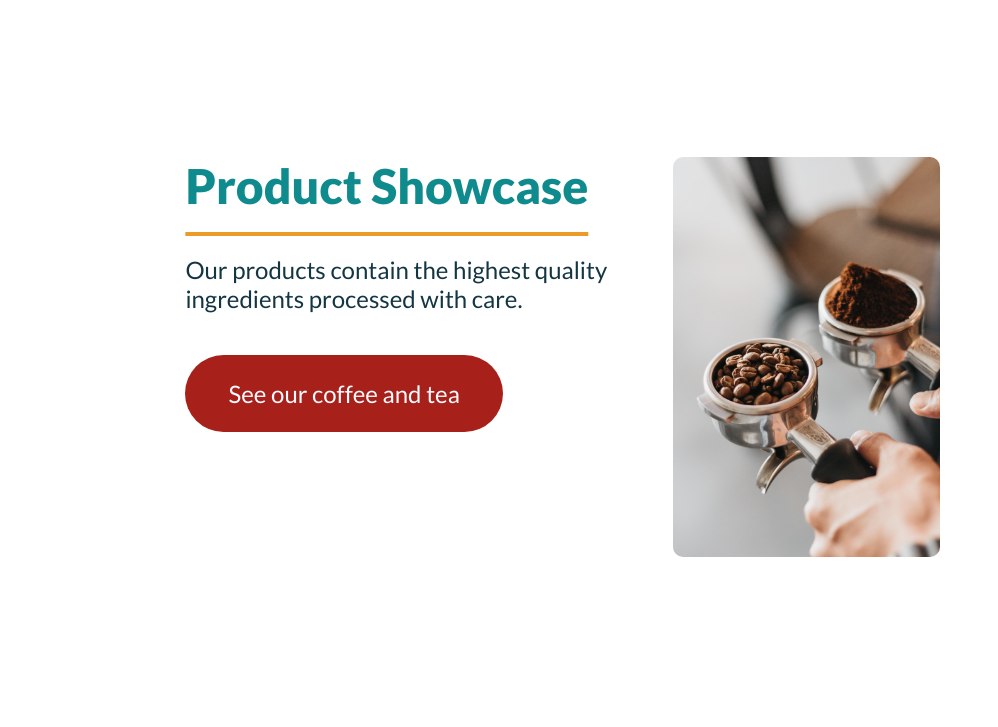
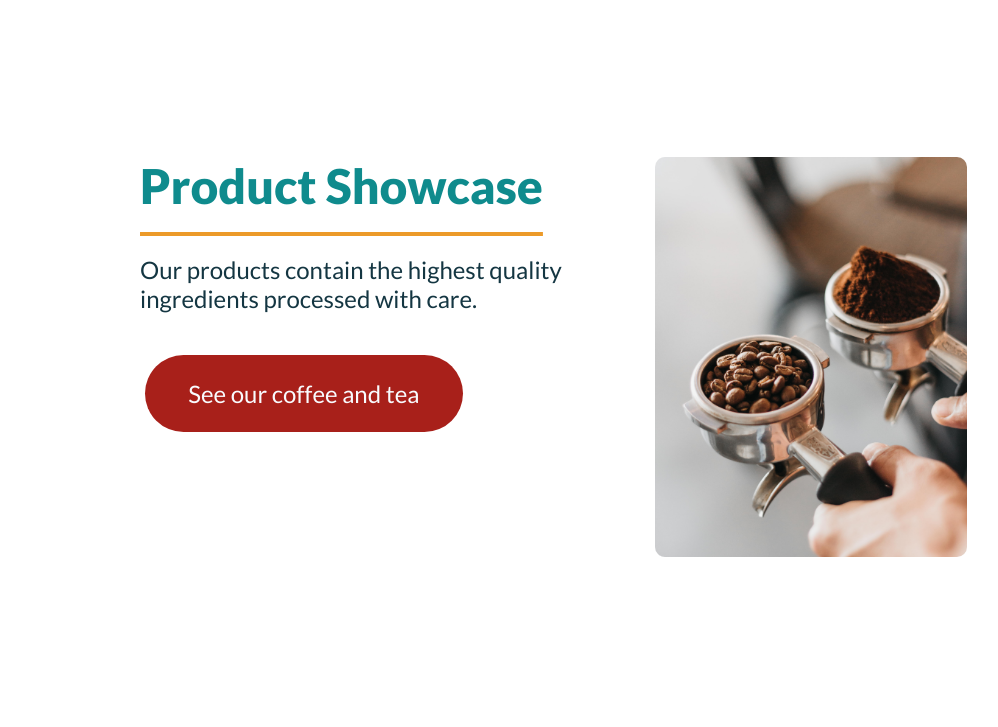
Before and after one commit to norizmi/coffeShop, a plain HTML site: page html/index.html in a window 1280 px wide. Shown: the part 1460-2187 px from the top of the page, without its empty margins (103-1101 px from the left). Drawn offline with Linux system fonts and the light colour scheme.

Commit message:
fixed main.css for desktop ver

```diff
--- a/css/main.css
+++ b/css/main.css
@@ -319,13 +319,14 @@ header .header-content p {
     .content-wrapper.showcase {
       display: flex;
       flex-direction: row-reverse;
+      margin-left: 10.8rem;
     }
 
     .content-wrapper.showcase .caption.showcase h3,
     .content-wrapper.showcase .caption.showcase p {
       width: 425px;
       height: 58px;
-      margin-left: 26.8rem;
+
     }
 
     .main-wrapper .content-wrapper.showcase img#product-showcase {
@@ -348,7 +349,7 @@ header .header-content p {
     }
 
     .btn.showcase {
-      margin-left: 26.8rem;
+      margin-left: 0.5rem;
     }
 
     .btn.main-content {
```
